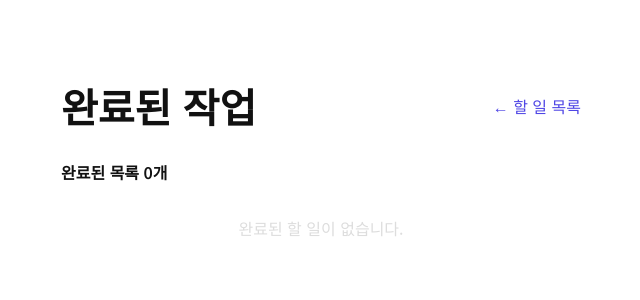
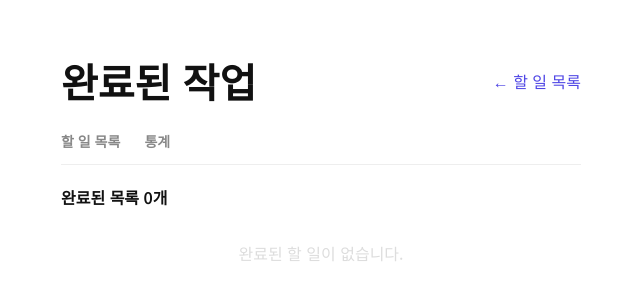
Before and after one commit to Leets-Official/8th-FE-Zero100, a React (Vite) app: page /completed in a window 1280 px wide. Shown: the part 230-530 px from the top of the page, without its empty margins (319-959 px from the left). Built offline with nearby package versions, Linux system fonts and the light colour scheme.

Commit message:
refactor: 공통 레이아웃과 중첩 라우팅으로 헤더 통합

```diff
--- a/src/App.jsx
+++ b/src/App.jsx
@@ -5,6 +5,7 @@ import CompletedPage from './pages/CompletedPage';
 import { loadTodos, TODO_STORAGE_KEY } from './utils/todoStorage';
 import './App.css';
 import StatsPage from './pages/StatsPage';
+import Layout from './components/Layout/Layout';
 
 function App() {
   const [todos, setTodos] = useState(loadTodos);
@@ -50,27 +51,22 @@ function App() {
   };
 
   return (
-    <div className="flex min-h-dvh flex-col bg-[#ffffff] px-[24px] py-[48px]">
-      <main className="mx-auto my-auto w-full max-w-[520px]">
     <Routes>
+      <Route element={<Layout />}>
         <Route
-            path="/"
+          index
           element={
-              <TodoPage
-                {...todoProps}
-                filter={filter}
-                onFilterChange={setFilter}
-                onAdd={handleAdd}
-              />
+            <TodoPage {...todoProps} filter={filter} onFilterChange={setFilter} onAdd={handleAdd} />
           }
         />
 
-          <Route path="/completed" element={<CompletedPage {...todoProps} />} />
-          <Route path="/stats" element={<StatsPage todos={todos} />} />
+        <Route path="completed" element={<CompletedPage {...todoProps} />} />
+
+        <Route path="stats" element={<StatsPage todos={todos} />} />
+
         <Route path="*" element={<Navigate to="/" replace />} />
+      </Route>
     </Routes>
-      </main>
-    </div>
   );
 }
 
--- /dev/null
+++ b/src/components/Layout/Layout.jsx
@@ -0,0 +1,18 @@
+import { Outlet, useLocation } from 'react-router';
+import TodoHeader from '../TodoHeader/TodoHeader';
+
+function Layout() {
+  const { pathname } = useLocation();
+  const isCompletedPage = pathname === '/completed';
+
+  return (
+    <div className="flex min-h-dvh flex-col bg-[#ffffff] px-[24px] py-[48px]">
+      <main className="mx-auto my-auto w-full max-w-[520px]">
+        <TodoHeader isCompletedPage={isCompletedPage} />
+        <Outlet />
+      </main>
+    </div>
+  );
+}
+
+export default Layout;
--- a/src/components/TodoHeader/TodoHeader.jsx
+++ b/src/components/TodoHeader/TodoHeader.jsx
@@ -5,17 +5,19 @@ const menus = [
   { to: '/stats', label: '통계' },
 ];
 
-function TodoHeader() {
+function TodoHeader({ isCompletedPage = false }) {
   return (
     <header className="mb-[20px]">
       <div className="mb-[20px] flex items-center justify-between gap-[16px]">
-        <h1 className="text-[40px] leading-[1.5] font-extrabold text-[#111111]">TodoMatic</h1>
+        <h1 className="text-[40px] leading-[1.5] font-extrabold text-[#111111]">
+          {isCompletedPage ? '완료된 작업' : 'TodoMatic'}
+        </h1>
 
         <Link
-          to="/completed"
+          to={isCompletedPage ? '/' : '/completed'}
           className="shrink-0 text-[16px] text-[#4f46e5] hover:underline focus-visible:outline-2 focus-visible:outline-[#4f46e5]"
         >
-          완료 목록 →
+          {isCompletedPage ? '← 할 일 목록' : '완료 목록 →'}
         </Link>
       </div>
 
--- a/src/pages/CompletedPage.jsx
+++ b/src/pages/CompletedPage.jsx
@@ -1,4 +1,3 @@
-import { Link } from 'react-router';
 import TodoItem from '../components/TodoItem/TodoItem';
 
 function CompletedPage({ todos, onToggle, onDelete, onEdit }) {
@@ -6,17 +5,6 @@ function CompletedPage({ todos, onToggle, onDelete, onEdit }) {
 
   return (
     <>
-      <header className="mb-[24px] flex items-center justify-between gap-[16px]">
-        <h1 className="text-[40px] leading-[1.5] font-extrabold text-[#111111]">완료된 작업</h1>
-
-        <Link
-          to="/"
-          className="shrink-0 text-[16px] text-[#4f46e5] hover:underline focus-visible:outline-2 focus-visible:outline-[#4f46e5]"
-        >
-          ← 할 일 목록
-        </Link>
-      </header>
-
       <section aria-labelledby="completed-count">
         <h2 id="completed-count" className="todo-tasks__count" aria-live="polite">
           완료된 목록 {completedTodos.length}개
--- a/src/pages/StatsPage.jsx
+++ b/src/pages/StatsPage.jsx
@@ -1,5 +1,3 @@
-import TodoHeader from '../components/TodoHeader/TodoHeader';
-
 function StatsPage({ todos }) {
   const totalCount = todos.length;
   const completedCount = todos.filter((todo) => todo.completed).length;
@@ -15,8 +13,6 @@ function StatsPage({ todos }) {
 
   return (
     <>
-      <TodoHeader />
-
       <section aria-labelledby="stats-title">
         <h2 id="stats-title" className="text-[20px] font-bold text-[#222222]">
           할 일 통계
--- a/src/pages/TodoPage.jsx
+++ b/src/pages/TodoPage.jsx
@@ -1,5 +1,4 @@
 import { useState } from 'react';
-import TodoHeader from '../components/TodoHeader/TodoHeader';
 import Button from '../components/Button/Button';
 import Input from '../components/Input/Input';
 import TodoItem from '../components/TodoItem/TodoItem';
@@ -28,8 +27,6 @@ function TodoPage({ todos, filter, onFilterChange, onAdd, onToggle, onDelete, on
 
   return (
     <>
-      <TodoHeader />
-
       <form className="todo-form" onSubmit={handleSubmit}>
         <label className="todo-form__label" htmlFor="new-todo">
           할 일을 입력하세요
```
Lines whose indentation alone changed are shown as unchanged.
